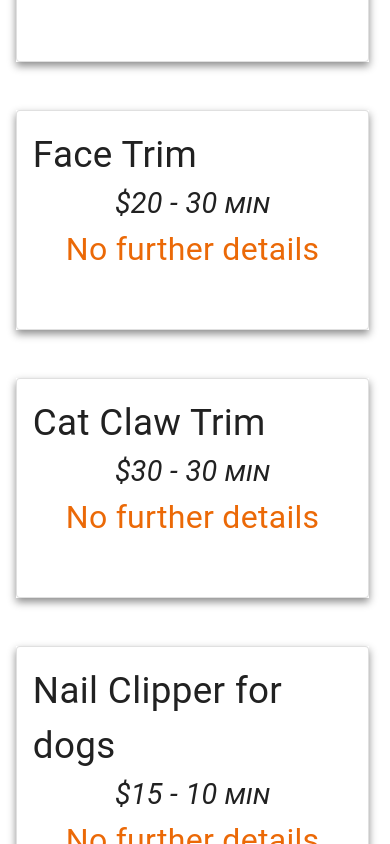
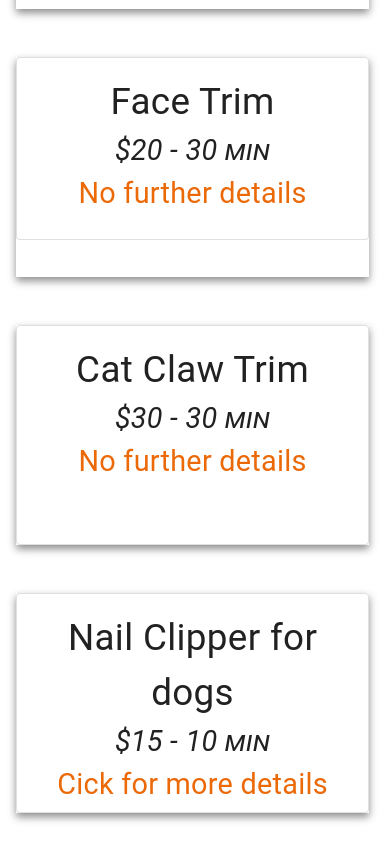
Before and after one commit to chromeshock/astoria-grooming-holsitic-spa, a React (Create React App) app: page /Services in a window 390 px wide. Shown: the part 920-1764 px from the top of the page. Built offline with nearby package versions, Linux system fonts and the light colour scheme.

Commit message:
fixed bugs in translate button

```diff
--- a/src/components/App.css
+++ b/src/components/App.css
@@ -1,4 +1,4 @@
-@media screen and (min-width:866px) {
+@media screen and (min-width:866px) and (max-width: 2480px){
 
   body {
     font-family: 'Segoe UI', Tahoma, Geneva, Verdana, sans-serif;
@@ -6,8 +6,8 @@
     background-color: #eaddee3a;
   }
 
-  .button-style {
-  }
+  /*.button-style {
+  }*/
   h1  {
     margin-top: 1em;
     text-align: center;
@@ -167,6 +167,7 @@
     background:#f96211;
     position: sticky;
     z-index: 2;
+    overflow: hidden;
   }
 
   nav ul {
@@ -213,7 +214,7 @@
     visibility:hidden;
   }
 }
-/***** mobile-breakpoint **********/
+/************** mobile-breakpoint **********/
 @media screen and (max-width: 768px) {
   .hamburger-icon {
     display: flex;
@@ -266,11 +267,10 @@
 .services-grid {
   display: grid;
   grid-template-columns:100%;
-  margin-top: 1em;
+  margin-top: 5em;
   margin-left: .8em;
   margin-right: .8em;
-
-  }
+}
 
   /*card content title, price & details*/
 .card-container  {
@@ -287,14 +287,14 @@
 /*initial card dimensions*/
 .card-container {
   margin: 1em .1em 2em .19em;
-  height: 220px;
-  width: 97%;
+  height:250px;
+  width: auto;
   box-shadow: 0 4px 8px 0 rgba(0, 0, 0, 0.452);
 }
 /*more details*/
 .description-text {
   color:  rgb(235, 105, 7);
-
+  padding-top: 1em;
 }
 
 .card-container:active {
--- a/src/components/Services.js
+++ b/src/components/Services.js
@@ -1,4 +1,3 @@
-// services.js
 import React from 'react';
 import ServiceCard from './ServicesCard';
 import descriptions from './Descriptions';
@@ -6,12 +5,12 @@ import descriptions from './Descriptions';
 
 
 const services = [
-    { name: 'Clean Ears', details: 'No further details', price: '$15', duration: '15 min', descriptions: ''  },
+    { name: 'Clean Ears', price: '$15', duration: '15 min', details: 'No further details', descriptions: ''  },
     { name: 'Paws Clean', details: 'Cick for more details', price: '$20', duration: '30 min', descriptions: descriptions.fullSpaDogs  },
     { name: 'Extra Desheading', details: 'No further details', price: '$15', duration: '30 min', descriptions: '' },
     { name: 'Face Trim', details: 'No further details', price: '$20', duration: '30 min', descriptions: '' },
     { name: 'Cat Claw Trim', details: 'No further details', price: '$30', duration: '30 min', descriptions: descriptions.catLionCut  },
-    { name: 'Nail Clipper for dogs',  details: 'No further details', price: '$15', duration: '10 min', descriptions: '' },
+    { name: 'Nail Clipper for dogs',  details: 'Cick for more details', price: '$15', duration: '10 min', descriptions: '' },
     { name: 'Cats kitty lion cut', details: 'Cick for more details',  price: '$120', duration: '2 hours', descriptions: descriptions.catLionCut  },
     { name: 'Face Trim', details: 'No further details', price: '$20', duration: '30 min', descriptions: descriptions.catLionCut  },
     { name: 'Cat Services', details: 'Cick for more details', price: '$90', duration: '2 hours', descriptions: descriptions.catServices  },
@@ -21,7 +20,7 @@ const services = [
     { name: 'Medium double coat', details: 'Cick for more details', price: '$80', duration: '2 hours', descriptions: descriptions.fullSpaDogs },
     { name: 'Nails Clipper dogs',  details: 'No further details', price: '$15', duration: '10 min', descriptions: descriptions.catLionCut  },
     { name: 'Full spa extra small dogs',  details: 'Cick for more details', price: '$70', duration: '2 hours', descriptions: descriptions.fullSpaDogs },
-    { name: 'Full groom spa small dogs', details: 'Cick for more details', price: '$80', duration: '2 hours & 30 mins', descriptions: descriptions.fullSpaDogs  },
+    { name: 'Full groom spa small dogs', details: 'Cick for more details', price: '$80', duration: '2.5 hours', descriptions: descriptions.fullSpaDogs  },
     { name: 'Full groom spa medium dogs', details: 'Cick for more details', price: '$90', duration: '3 hours', descriptions: descriptions.fullSpaDogs  },
     { name: 'Full spa large dogs', details: 'Cick for more details', price: '$100', duration: '3 hours', descriptions: descriptions.fullSpaDogs  },
     { name: 'Full spa extra large dogs', details: 'Cick for more details', price: '$120', duration: '4 hours', descriptions: descriptions.fullSpaDogs  },
@@ -51,13 +50,10 @@ const services = [
 ];
 
 const ServicesComponent = () => (
-    <div >
-        <h2 className="service-header">Pet Spa Services</h2>
-        <div className="services-grid ">
-            {services.map((service, index) => (
-                <ServiceCard key={index} service={service} />
-              ))}
-        </div>
+    <div className="services-grid ">
+        {services.map((service, index) => (
+            <ServiceCard key={index} service={service} />
+          ))}
     </div>
 );
 
--- a/src/components/ServicesCard.js
+++ b/src/components/ServicesCard.js
@@ -1,42 +1,40 @@
-import React from 'react';
+import React, { useState } from 'react';
 import Card from '@mui/material/Card';
 import CardContent from '@mui/material/CardContent';
 import Typography from '@mui/material/Typography';
-import { useState } from'react';
 import Fade from '@mui/material/Fade';
+import { useTranslation } from 'react-i18next';
+
 
 function ServiceCard({ service }) {
   const [isExpanded, setExpanded] = useState(false);
-
+ const { t } = useTranslation(); // Get the translation function
   const handleExpand = () => {
     setExpanded(!isExpanded);
-    console.log(isExpanded);
   };
 
   return (
     <div className={`card-container ${isExpanded ? 'expanded' : ''}`} onClick={handleExpand}>
       <Card variant="outlined">
         <CardContent>
-          <Typography className='txt-formatted'  sx={{ fontSize: '2.3rem' }}>
-            {service.name}
+          <Typography sx={{ fontSize: '2.3rem' }}>
+            {t(service.name)}  {/* Translate the service name */}
           </Typography>
-          <Typography  className='price-text' sx={{ fontSize: '1.8rem' }}>
-           {service.price} - {service.duration}
+          <Typography className='price-text' sx={{ fontSize: '1.8rem' }}>
+             {t(service.price)} - {t(service.duration)}  {/* Translate the price and duration */}
           </Typography>
-           <Typography className='description-text' sx={{ fontSize: '2rem' }}>
-           {service.details}
+          <Typography className='description-text' sx={{ fontSize: '1.8rem' }}>
+            {t(service.details)}  {/* Translate the details */}
           </Typography>
           <Fade in={isExpanded} timeout={500}>
-            <Typography  >
-              <p className='txt-formatted'>{service.descriptions}</p>
+            <Typography sx={{ fontSize: '1.2rem' }}>
+              {t(service.descriptions)}  {/* Translate the descriptions */}
             </Typography>
           </Fade>
+
         </CardContent>
       </Card>
-
-
     </div>
-
   );
 }
 
```
Also changed, not shown: src/components/Descriptions.js (+6 -7 lines), src/components/i18n.js (+16 -2 lines), src/components/App.js (line endings or trailing spaces), src/components/Navbar.js (line endings or trailing spaces).
